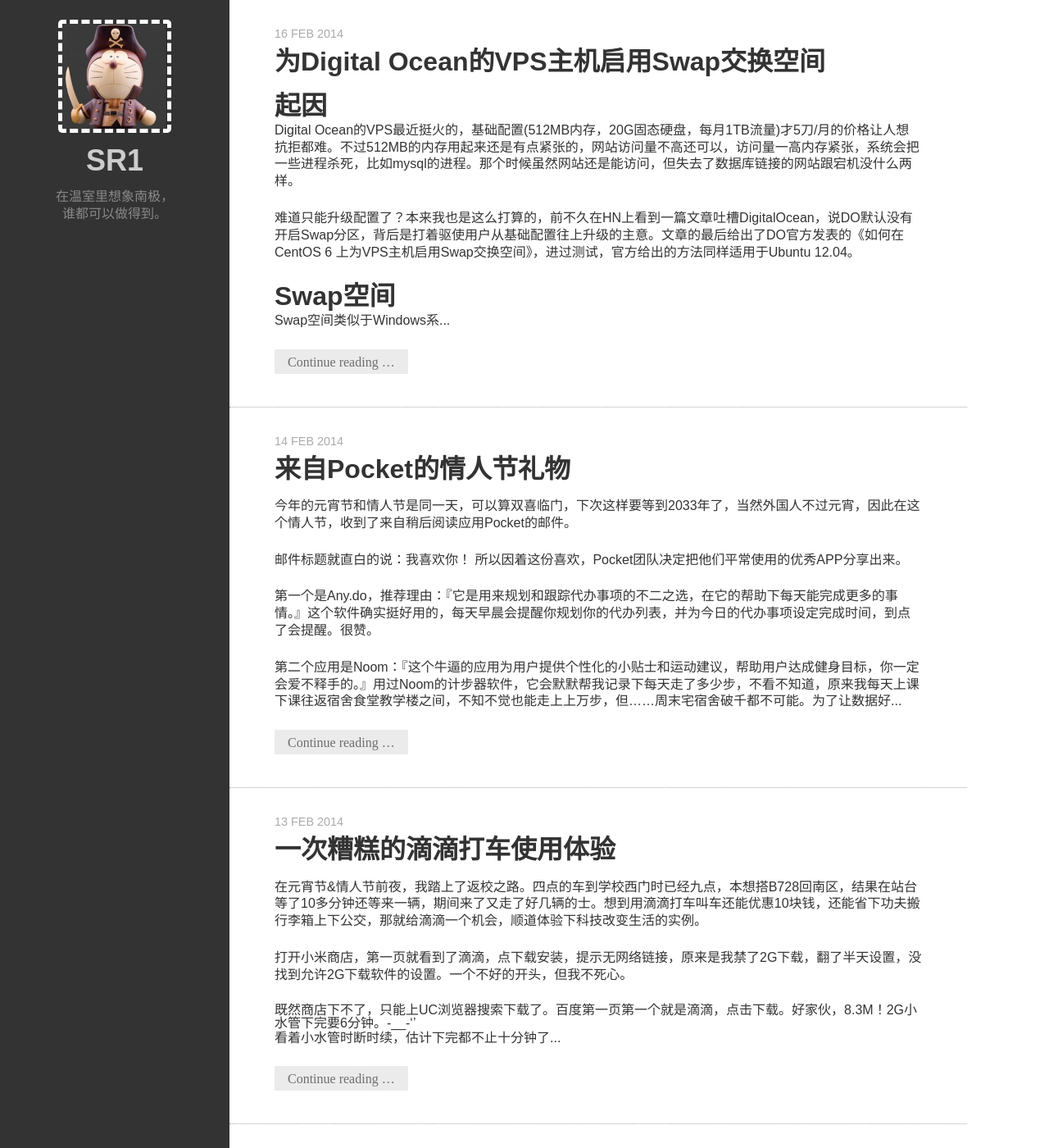
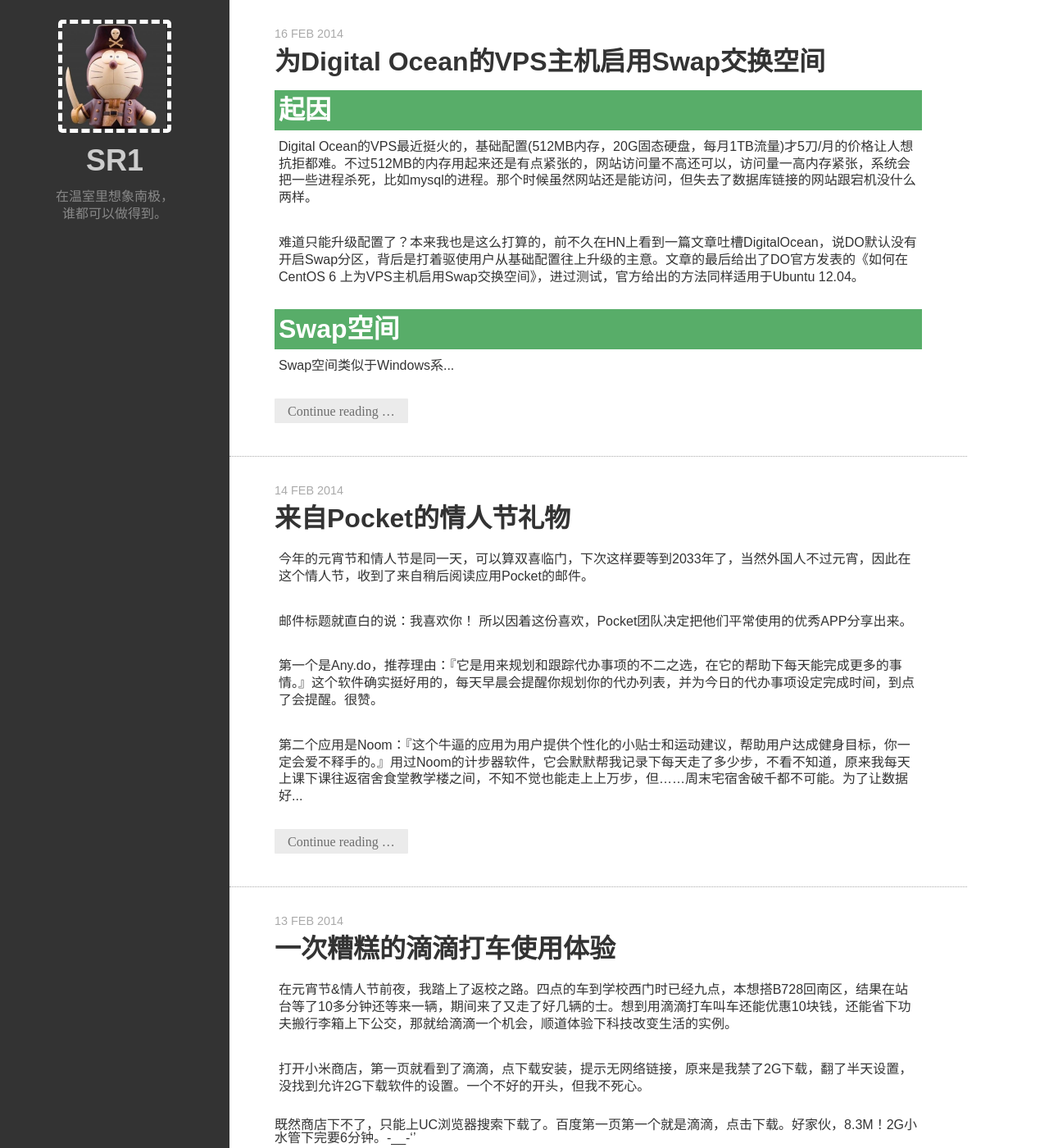
Before and after one commit to SR1s/sr1.me, a Jekyll site: the page built from index.html, in a window 1280 px wide and 1400 px high. Shown: the whole window at 82% size. Built offline with Jekyll 4.4.1, drawn with Linux system fonts in a browser that asks for light colours; Markdown is read by kramdown in place of the engine named in the settings.

Commit message:
add style for entry-content view

```diff
--- a/css/style.css
+++ b/css/style.css
@@ -138,6 +138,38 @@ body>header h2 {
 	color:#f8f8f8
 }
 
+#content .entry-content h1 {
+	font-size: 1.5em;
+	font-weight: bold;
+	color: #fff;
+	padding: 5px;
+	margin: 5px 0;
+	background-color: #58ad69;
+}
+
+#content .entry-content h2 {
+	font-size: 1.3em;
+	font-weight: bold;
+	color: #58ad69;
+	padding: 5px;
+	margin: 5px 0;
+}
+
+#content .entry-content p {
+	font-size: 1em;
+	padding: 5px;
+}
+
+#content .entry-content code {
+	border-width: 1px;
+	border-style: double;
+	border-color: #58ad69;
+	border-radius: 2px;
+	font-size: 0.8em;
+	vertical-align: middle;
+	padding: 1px 4px 1px 4px;
+}
+
 .archives-link {
 	margin: 0;
 	padding: 10px 16px 16px 0;
```
